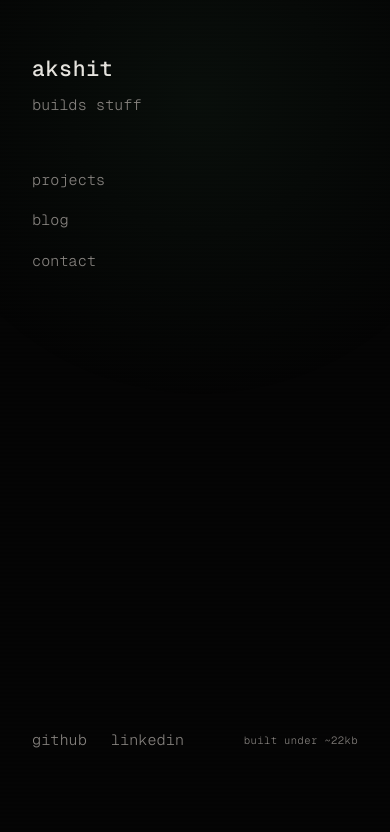
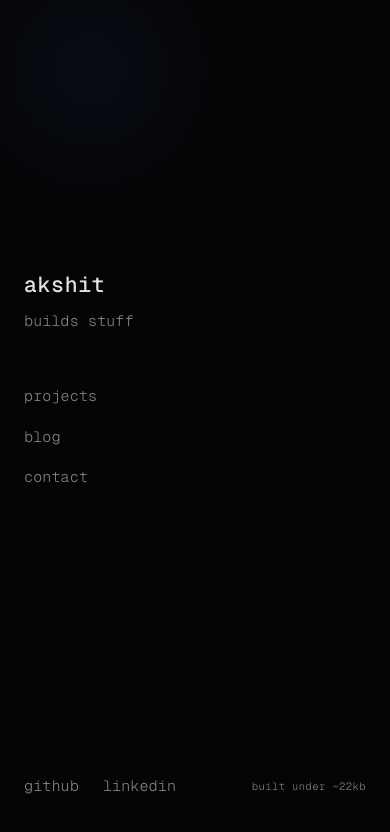
Before and after one commit to joshiakshit/portfolio, an Astro site: page / in a window 390 px wide. Built offline with nearby package versions, Linux system fonts and the light colour scheme; Astro itself is replaced by a stand-in of ours.

Commit message:
fixing mobile view

```diff
--- a/src/styles/global.css
+++ b/src/styles/global.css
@@ -29,11 +29,12 @@ html {
 
 body {
   min-height: 100vh;
+  max-height: 100vh;
+  overflow: hidden;
   display: flex;
   flex-direction: column;
   align-items: center;
-  justify-content: center;
-  padding: 0;
+  padding: 0 max(24px, calc(50vw - 240px));
 }
 
 body::before {
@@ -54,21 +55,21 @@ body::before {
 body::after {
   content: '';
   position: fixed;
-  top: -200px;
-  left: -100px;
-  width: 600px;
-  height: 600px;
-  background: radial-gradient(ellipse at center, rgba(30,60,40,0.18) 0%, transparent 70%);
+  top: -100px;
+  left: -80px;
+  width: 340px;
+  height: 340px;
+  background: radial-gradient(ellipse at center, rgba(20, 40, 80, 0.22) 0%, transparent 65%);
   pointer-events: none;
   z-index: 0;
 }
 
+
 main {
   position: relative;
   z-index: 1;
-  padding: 0;
+  width: 100%;
   max-width: 480px;
-  width: 100%;
   flex: 1;
   display: flex;
   flex-direction: column;
@@ -373,20 +374,6 @@ nav a:hover::after {
 }
 
 @media (max-width: 600px) {
-  body {
-    align-items: flex-start;
-    justify-content: flex-start;
-    padding: 52px 32px;
-  }
-
-  main {
-    justify-content: flex-start;
-  }
-
-  footer {
-    padding: 2rem 0;
-  }
-
   .project-list .proj-desc {
     display: none;
   }
```
